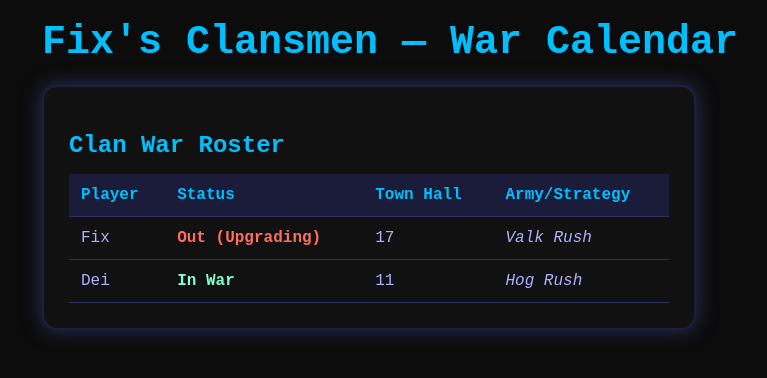
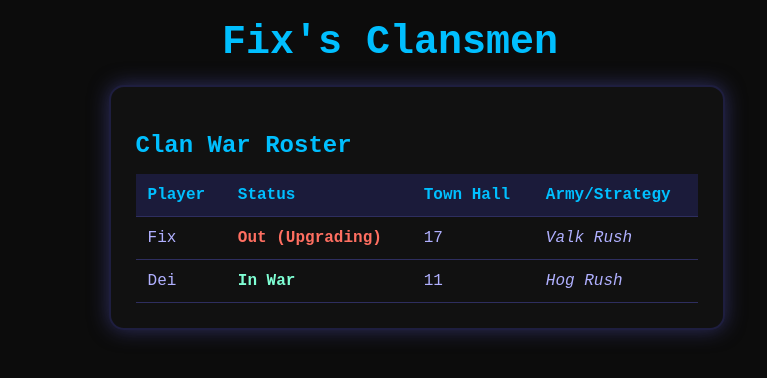
Before and after one commit to fixfoxjr/Fix-s-Clansmen, a plain HTML site: page index.html in a window 1280 px wide. Shown: the whole page, without its empty margins (250-1017 px from the left). Drawn offline with Linux system fonts and the light colour scheme.

Commit message:
Update index.html

```diff
--- a/index.html
+++ b/index.html
@@ -67,7 +67,7 @@
 </head>
 <body>
   <div>
-    <header>Fix's Clansmen — War Calendar</header>
+    <header>Fix's Clansmen</header>
     <div class="wrapper">
       <h2>Clan War Roster</h2>
       <table id="warTable">
```
